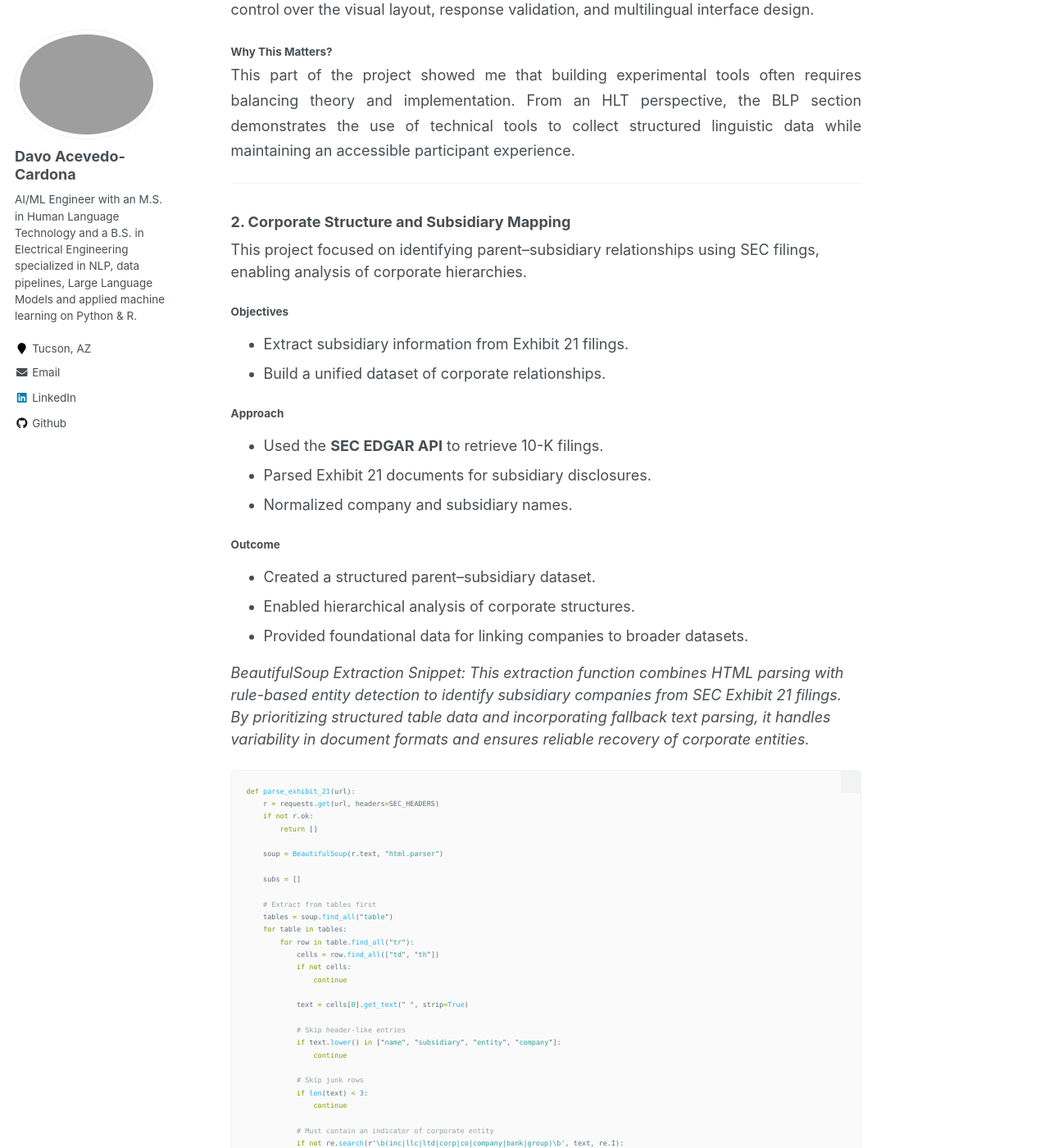
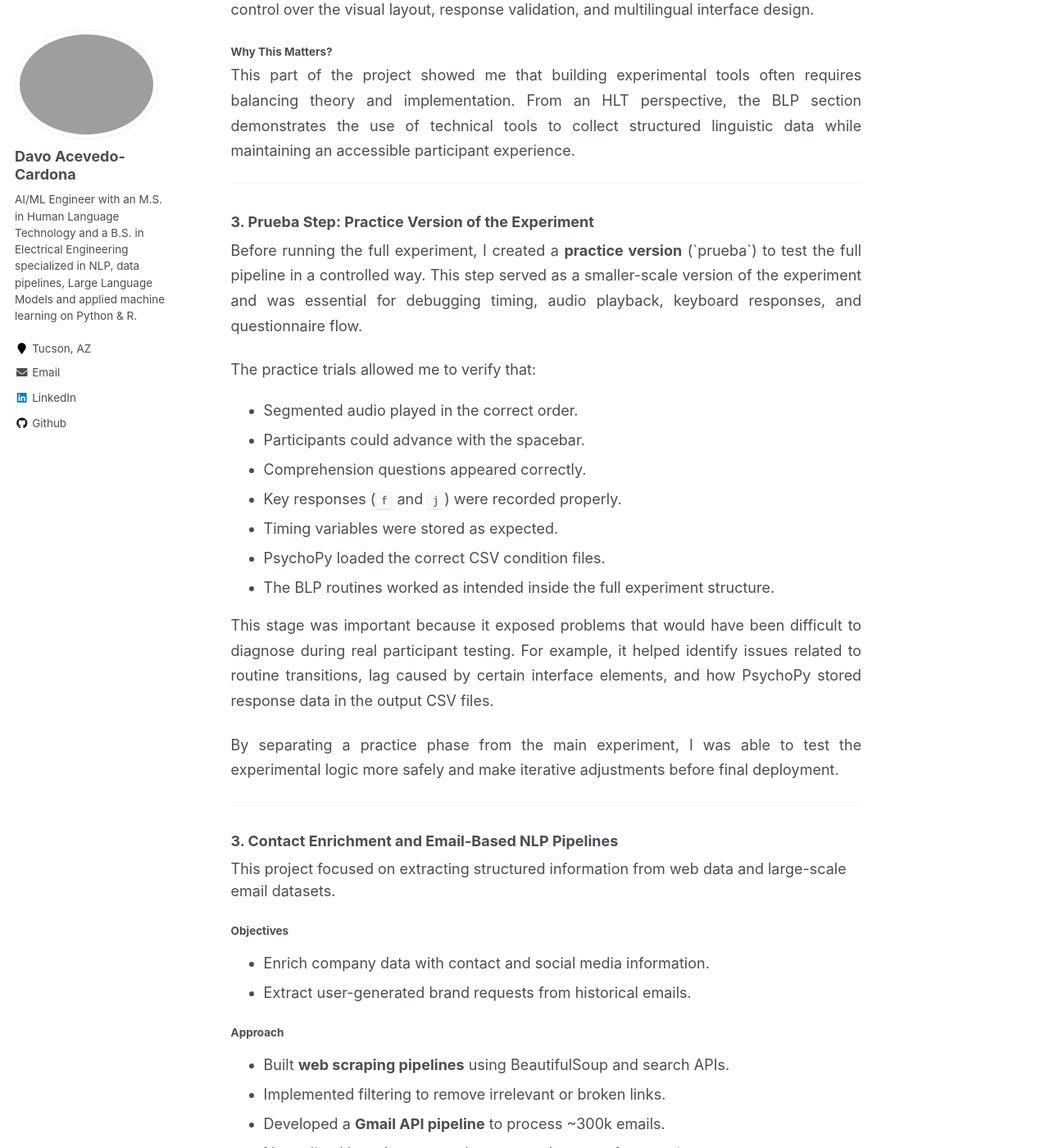
Before and after one commit to lldavoll/lldavoll.github.io, a Jekyll site: the page built from _portfolio/spl_experiment.md, in a window 1280 px wide and 1400 px high, scrolled down 7589 px. Shown: the whole window at 82% size. Built offline with Jekyll 4.4.1, drawn with Linux system fonts in a browser that asks for light colours; some of the changed text lies outside the part shown.

Commit message:
Update spl_experiment.md

````diff
--- a/_portfolio/spl_experiment.md
+++ b/_portfolio/spl_experiment.md
@@ -285,75 +285,41 @@ This part of the project showed me that building experimental tools often requir
 
 </p>
 </div>
+
 ---
 
-### 2. Corporate Structure and Subsidiary Mapping
+### 3. Prueba Step: Practice Version of the Experiment
 
-This project focused on identifying parent–subsidiary relationships using SEC filings, enabling analysis of corporate hierarchies.
+<div style="text-align: justify; line-height: 1.7;">
+<p>
 
-#### Objectives
-- Extract subsidiary information from Exhibit 21 filings.
-- Build a unified dataset of corporate relationships.
+Before running the full experiment, I created a <strong>practice version</strong> (`prueba`) to test the full pipeline in a controlled way. This step served as a smaller-scale version of the experiment and was essential for debugging timing, audio playback, keyboard responses, and questionnaire flow.
 
-#### Approach
-- Used the **SEC EDGAR API** to retrieve 10-K filings.
-- Parsed Exhibit 21 documents for subsidiary disclosures.
-- Normalized company and subsidiary names.
+</p>
+</div>
 
-#### Outcome
-- Created a structured parent–subsidiary dataset.
-- Enabled hierarchical analysis of corporate structures.
-- Provided foundational data for linking companies to broader datasets.
+The practice trials allowed me to verify that:
 
-_BeautifulSoup Extraction Snippet: This extraction function combines HTML parsing with rule-based entity detection to identify subsidiary companies from SEC Exhibit 21 filings. By prioritizing structured table data and incorporating fallback text parsing, it handles variability in document formats and ensures reliable recovery of corporate entities._
+- Segmented audio played in the correct order.
+- Participants could advance with the spacebar.
+- Comprehension questions appeared correctly.
+- Key responses (`f` and `j`) were recorded properly.
+- Timing variables were stored as expected.
+- PsychoPy loaded the correct CSV condition files.
+- The BLP routines worked as intended inside the full experiment structure.
 
-```python
-def parse_exhibit_21(url):
-    r = requests.get(url, headers=SEC_HEADERS)
-    if not r.ok:
-        return []
+<div style="text-align: justify; line-height: 1.7;">
+<p>
+This stage was important because it exposed problems that would have been difficult to diagnose during real participant testing. For example, it helped identify issues related to routine transitions, lag caused by certain interface elements, and how PsychoPy stored response data in the output CSV files.
+<p>
 
-    soup = BeautifulSoup(r.text, "html.parser")
+</p>
+By separating a practice phase from the main experiment, I was able to test the experimental logic more safely and make iterative adjustments before final deployment.
 
-    subs = []
+</p>
+</div>
+---
 
-    # Extract from tables first
-    tables = soup.find_all("table")
-    for table in tables:
-        for row in table.find_all("tr"):
-            cells = row.find_all(["td", "th"])
-            if not cells:
-                continue
-
-            text = cells[0].get_text(" ", strip=True)
-
-            # Skip header-like entries
-            if text.lower() in ["name", "subsidiary", "entity", "company"]:
-                continue
-
-            # Skip junk rows
-            if len(text) < 3:
-                continue
-
-            # Must contain an indicator of corporate entity
-            if not re.search(r'\b(inc|llc|ltd|corp|co|company|bank|group)\b', text, re.I):
-                continue
-
-            subs.append(text)
-
-    if subs:
-        return subs
-
-    # Raw text parsing
-    text = soup.get_text("\n")
-    lines = [line.strip() for line in text.split("\n") if line.strip()]
-
-    pattern = re.compile(r"\b(inc|llc|ltd|corp|company|co|bank|group)\b", re.I)
-
-    clean = [line for line in lines if pattern.search(line)]
-
-    return clean
-```
 ### 3. Contact Enrichment and Email-Based NLP Pipelines
 
 This project focused on extracting structured information from web data and large-scale email datasets.
````
